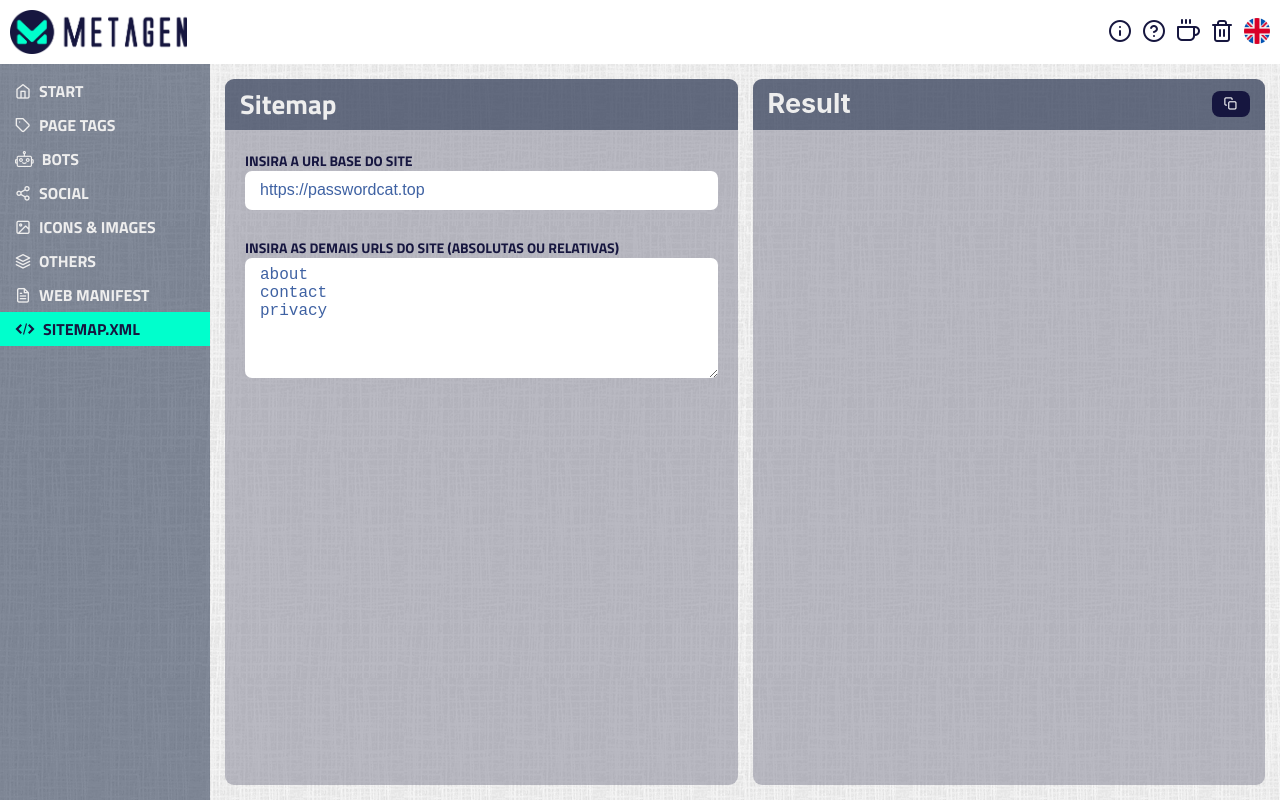
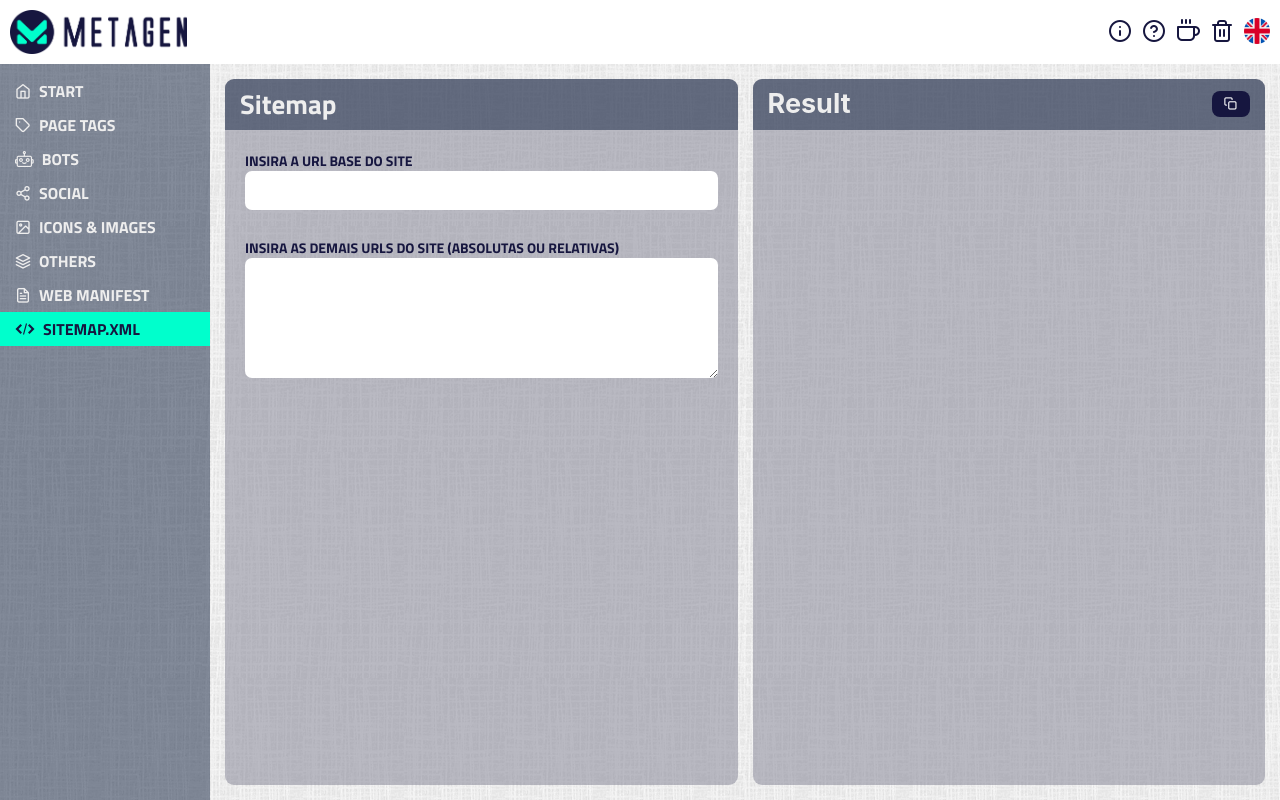
Before and after one commit to wstaeblein/metagen, a Svelte app: page /sitemap in a window 1280 px wide. Built offline with nearby package versions, Linux system fonts and the light colour scheme.

Commit message:
Oopsie 2!

```diff
--- a/src/ui/sitemap.svelte
+++ b/src/ui/sitemap.svelte
@@ -4,8 +4,8 @@
     const dispatch = createEventDispatcher();
 
     let data = {
-        baseUrl: 'https://passwordcat.top',
-        urlText: 'about\ncontact\nprivacy',
+        baseUrl: '',
+        urlText: '',
         urlArr: []
     }
 
```
